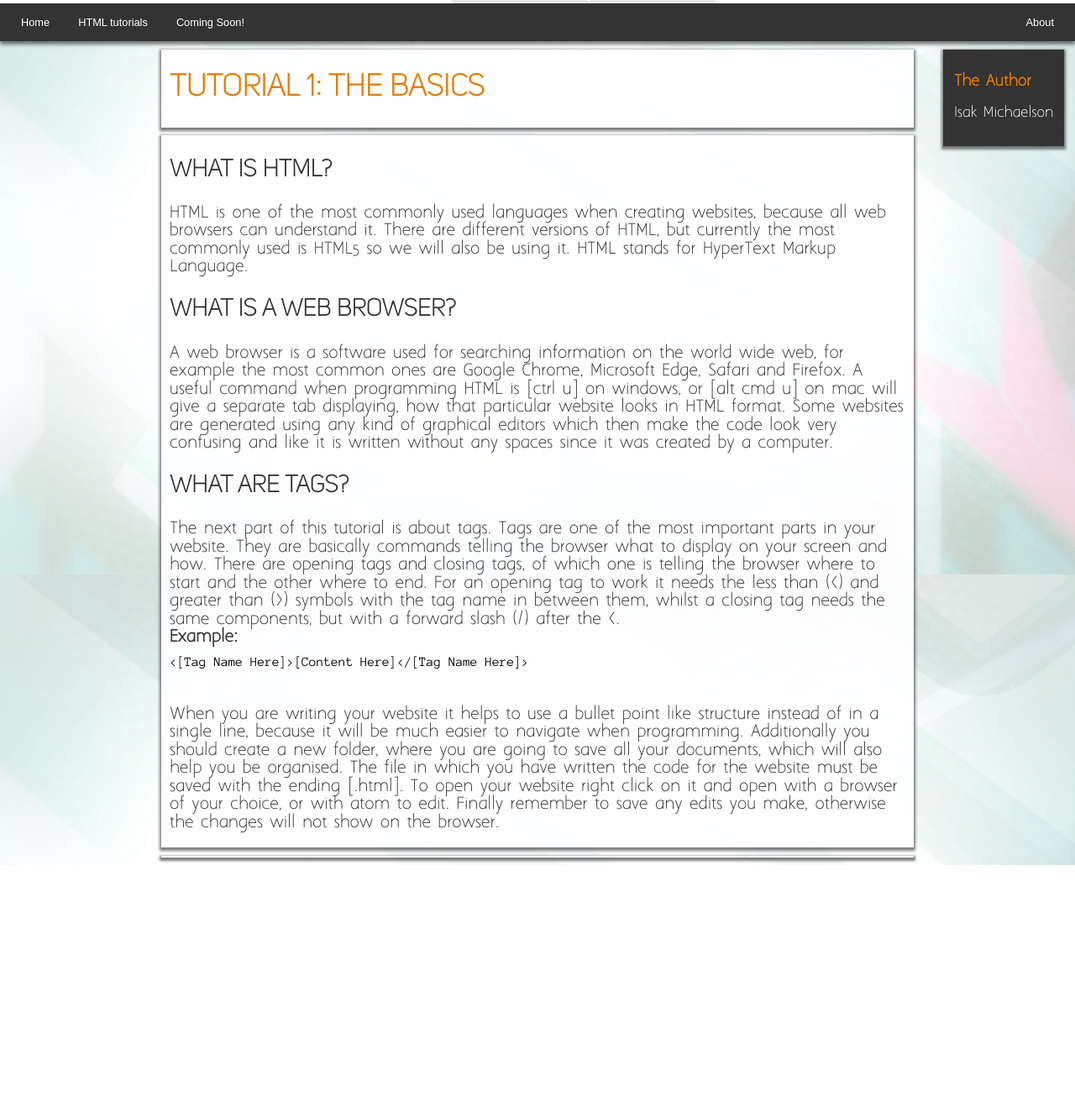
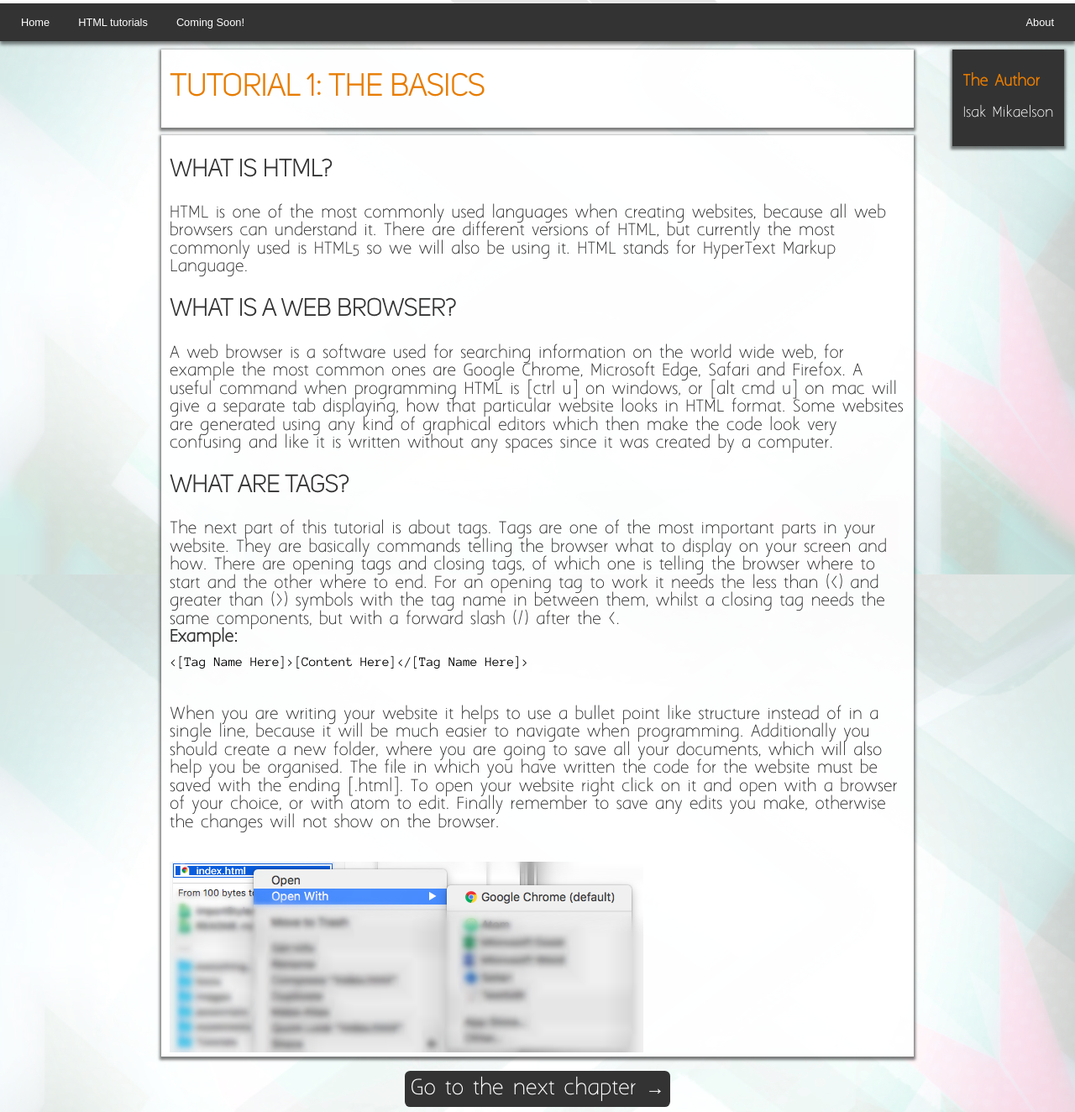
Before and after one commit to everythingHTML/everythingHTML.github.io, a plain HTML site: page Tutorials/Tutorial1.html in a window 1280 px wide. Shown: the part 116-1440 px from the top of the page at 84% size. Before the commit the page ends 1146 px from the top, so only its background shows below. Drawn offline with Linux system fonts and the light colour scheme; a script that the page names is missing.

Commit message:
link to next tutorial
added opening opening image
changed my name

```diff
--- a/Tutorials/Tutorial1.html
+++ b/Tutorials/Tutorial1.html
@@ -40,7 +40,7 @@
   <body>
     <div class="authorbox">
       <p class="author-heading"><b>The Author</b></p>
-      <p class="author-text"> Isak Michaelson</p>
+      <p class="author-text"> Isak Mikaelson</p>
       <p></p>
     </div>
 <div class="Headline">
@@ -75,8 +75,16 @@
       which will also help you be organised. The file in which you have written the code for the website
       must be saved with the ending [.html]. To open your website right click on it and open with a browser
       of your choice, or with atom to edit. Finally remember to save any edits you make, otherwise
-      the changes will not show on the browser.</p>
+      the changes will not show on the browser.</p><br/>
+
+
+      <img src="../images/openHTML.jpg" />
     </div>
+    <br/>
+    <div class="PageForward">
+      <a href="../Tutorials/Tutorial2.html" class="LinkCenter">Go to the next chapter &#8594</a>
+    </div>
+    <br/>
 
   <!-- Begin of Disqus comment box -->
 
```
